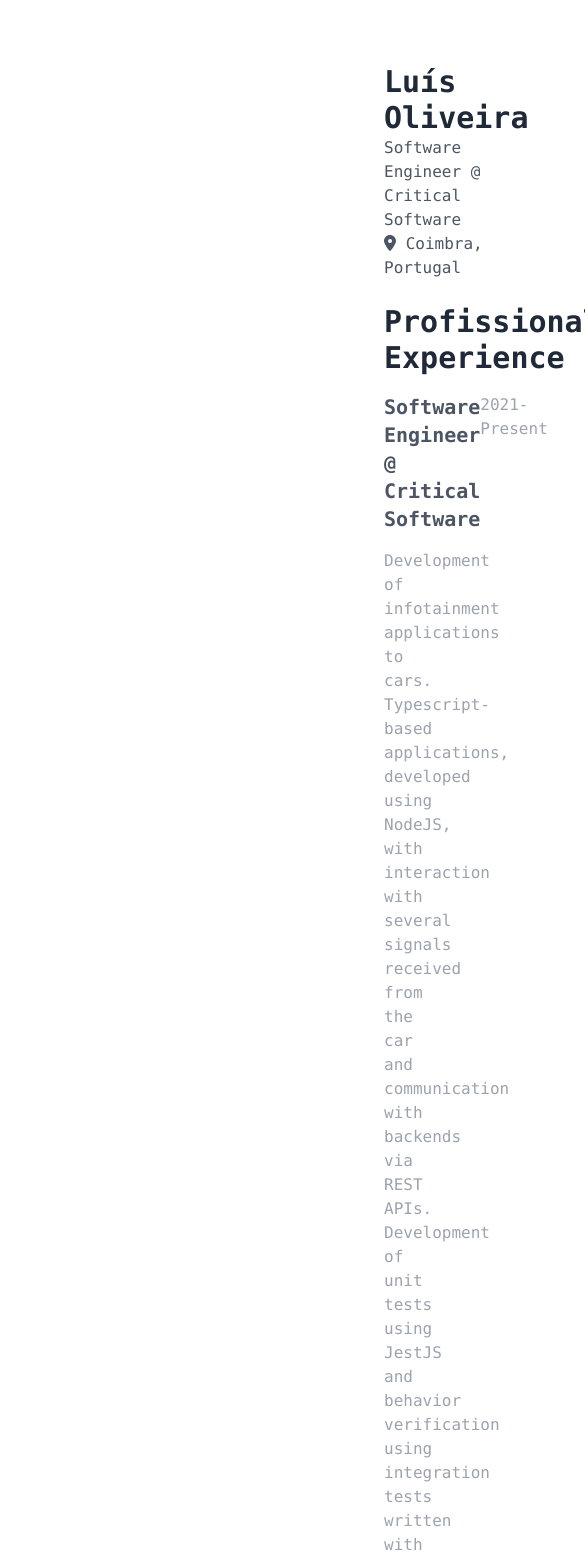
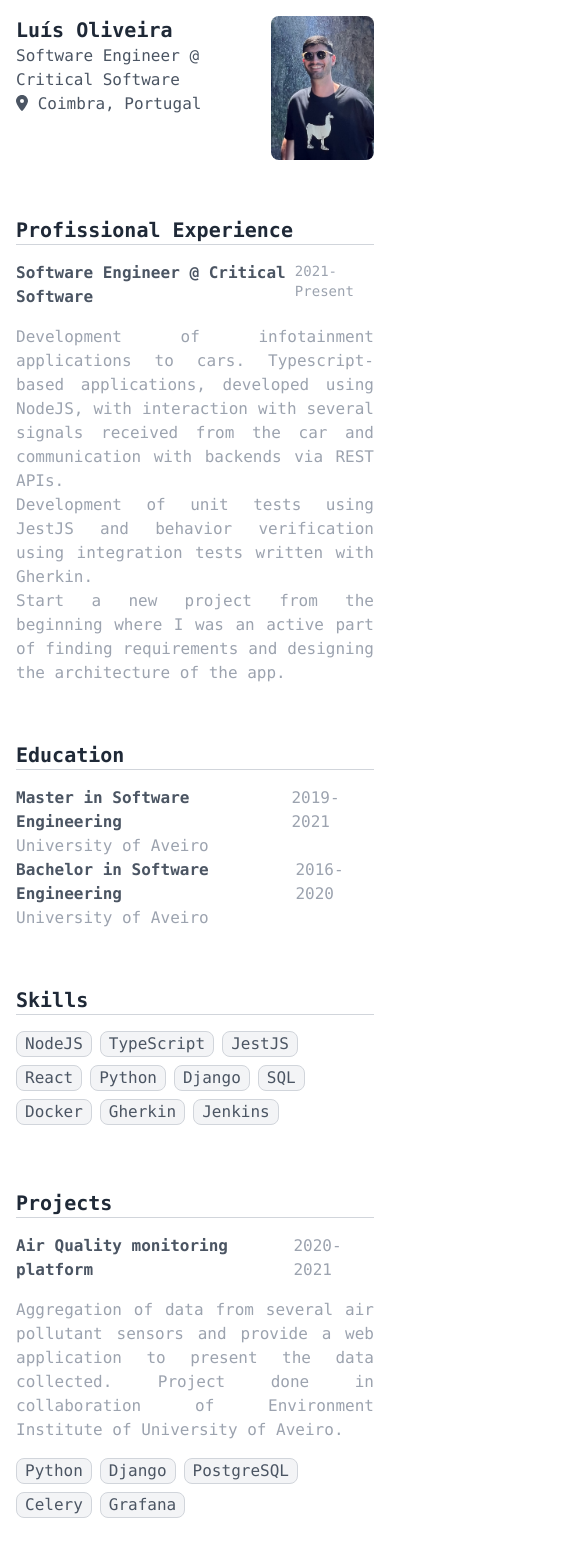
Before and after one commit to luisoliveira98/my-website, a React (Create React App) app: page / in a window 390 px wide. Shown: the top 1552 px of the page, 585 px wide, since content can reach past the window. Built offline with nearby package versions, Linux system fonts and the light colour scheme.

Commit message:
put page responsive

```diff
--- a/package.json
+++ b/package.json
@@ -2,6 +2,7 @@
   "name": "my-web-site",
   "version": "0.1.0",
   "private": true,
+  "homepage": "https://luisoliveira98.github.io/my-website",
   "dependencies": {
     "@fortawesome/fontawesome-svg-core": "^6.5.1",
     "@fortawesome/free-brands-svg-icons": "^6.5.1",
--- a/src/App.jsx
+++ b/src/App.jsx
@@ -6,14 +6,18 @@
 
 function App() {
   return (
-    <div class="font-mono px-96 pt-16 pb-16 text-gray-600 flex flex-col h-screen justify-between">
-      <main>
+    <div class="font-mono container relative mx-auto scroll-my-12 p-4 md:p-16 text-gray-600 flex flex-col h-screen justify-between">
+      <main class="mx-auto w-full max-w-2xl space-y-8">
         {/* Header with personal information */}
         <div class="flex justify-between">
           <div>
-            <h1 class="text-gray-800 text-3xl font-bold">Luís Oliveira</h1>
-            <h2>Software Engineer @ Critical Software</h2>
-            <span>
+            <h1 class="text-gray-800 text-xl md:text-3xl font-bold">
+              Luís Oliveira
+            </h1>
+            <h2 class="text-md md:text-xl">
+              Software Engineer @ Critical Software
+            </h2>
+            <span class="text-md md:text-xl">
               <FontAwesomeIcon icon={faLocationDot} /> Coimbra, Portugal
             </span>
           </div>
@@ -24,19 +28,19 @@
         {/* Work experience */}
         <div class="pt-6">
           <div class="mb-4 border-b border-gray-300">
-            <span class="text-gray-800 text-3xl font-bold">
+            <span class="text-gray-800 text-xl md:text-3xl font-bold">
               Profissional Experience
             </span>
           </div>
           <div>
             <div class="flex justify-between">
-              <span class="text-xl font-bold">
+              <span class="text-md md:text-xl font-bold">
                 Software Engineer @ Critical Software
               </span>
-              <span class="text-gray-400">2021-Present</span>
+              <span class="text-sm md:text-xl text-gray-400">2021-Present</span>
             </div>
             <div class="pt-4">
-              <span class="text-gray-400 text-justify">
+              <span class="text-md md:text-lg text-gray-400 text-justify">
                 <ul>
                   <li>
                     Development of infotainment applications to cars.
@@ -61,65 +65,73 @@
         {/* Educational information */}
         <div class="pt-6">
           <div class="mb-4 border-b border-gray-300">
-            <span class="text-gray-800 text-3xl font-bold">Education</span>
+            <span class="text-gray-800 text-xl md:text-3xl font-bold">
+              Education
+            </span>
           </div>
           <div>
             <div class="flex justify-between">
-              <span class="text-xl font-bold">
+              <span class="text-md md:text-xl font-bold">
                 Master in Software Engineering
               </span>
-              <span class="text-gray-400">2019-2021</span>
+              <span class="text-md md:text-xl text-gray-400">2019-2021</span>
             </div>
             <div>
-              <span class="text-gray-400">University of Aveiro</span>
+              <span class="text-md md:text-lg text-gray-400">
+                University of Aveiro
+              </span>
             </div>
           </div>
           <div>
             <div class="flex justify-between">
-              <span class="text-xl font-bold">
+              <span class="text-md md:text-xl font-bold">
                 Bachelor in Software Engineering
               </span>
-              <span class="text-gray-400">2016-2020</span>
+              <span class="text-md md:text-xl text-gray-400">2016-2020</span>
             </div>
             <div>
-              <span class="text-gray-400">University of Aveiro</span>
+              <span class="text-md md:text-lg text-gray-400">
+                University of Aveiro
+              </span>
             </div>
           </div>
         </div>
         {/* Skills */}
         <div class="pt-6">
           <div class="mb-4 border-b border-gray-300">
-            <span class="text-gray-800 text-3xl font-bold">Skills</span>
+            <span class="text-gray-800 text-xl md:text-3xl font-bold">
+              Skills
+            </span>
           </div>
-          <div class="text-lg text-center grid grid-cols-5 gap-2">
-            <div class="mb-2 rounded-lg border border-gray-300 bg-gray-100">
+          <div class="text-md md:text-xl text-center flex flex-wrap">
+            <div class="mb-2 mr-2 rounded-lg border border-gray-300 bg-gray-100">
               <span class="m-2">NodeJS</span>
             </div>
-            <div class="mb-2 rounded-lg border border-gray-300 bg-gray-100">
+            <div class="mb-2 mr-2 rounded-lg border border-gray-300 bg-gray-100">
               <span class="m-2">TypeScript</span>
             </div>
-            <div class="mb-2 rounded-lg border border-gray-300 bg-gray-100">
+            <div class="mb-2 mr-2 rounded-lg border border-gray-300 bg-gray-100">
               <span class="m-2">JestJS</span>
             </div>
-            <div class="mb-2 rounded-lg border border-gray-300 bg-gray-100">
+            <div class="mb-2 mr-2 rounded-lg border border-gray-300 bg-gray-100">
               <span class="m-2">React</span>
             </div>
-            <div class="mb-2 rounded-lg border border-gray-300 bg-gray-100">
+            <div class="mb-2 mr-2 rounded-lg border border-gray-300 bg-gray-100">
               <span class="m-2">Python</span>
             </div>
-            <div class="mb-2 rounded-lg border border-gray-300 bg-gray-100">
+            <div class="mb-2 mr-2 rounded-lg border border-gray-300 bg-gray-100">
               <span class="m-2">Django</span>
             </div>
-            <div class="mb-2 rounded-lg border border-gray-300 bg-gray-100">
+            <div class="mb-2 mr-2 rounded-lg border border-gray-300 bg-gray-100">
               <span class="m-2">SQL</span>
             </div>
-            <div class="mb-2 rounded-lg border border-gray-300 bg-gray-100">
+            <div class="mb-2 mr-2 rounded-lg border border-gray-300 bg-gray-100">
               <span class="m-2">Docker</span>
             </div>
-            <div class="mb-2 rounded-lg border border-gray-300 bg-gray-100">
+            <div class="mb-2 mr-2 rounded-lg border border-gray-300 bg-gray-100">
               <span class="m-2">Gherkin</span>
             </div>
-            <div class="mb-2 rounded-lg border border-gray-300 bg-gray-100">
+            <div class="mb-2 mr-2 rounded-lg border border-gray-300 bg-gray-100">
               <span class="m-2">Jenkins</span>
             </div>
           </div>
@@ -127,21 +139,23 @@
         {/* Projects */}
         <div class="pt-6">
           <div class="mb-4 border-b border-gray-300">
-            <span class="text-gray-800 text-3xl font-bold">Projects</span>
+            <span class="text-gray-800 text-xl md:text-3xl font-bold">
+              Projects
+            </span>
           </div>
           <div class="flex justify-between">
-            <span class="text-xl font-bold">
+            <span class="text-md md:text-xl font-bold">
               Air Quality monitoring platform
             </span>
             <span class="text-gray-400">2020-2021</span>
           </div>
-          <div class="pt-4">
+          <div class="text-md md:text-lg pt-4">
             <div class="text-gray-400 text-justify">
               Aggregation of data from several air pollutant sensors and provide
               a web application to present the data collected. Project done in
               collaboration of Environment Institute of University of Aveiro.
             </div>
-            <div class="flex pt-4">
+            <div class="flex flex-wrap pt-4">
               <div class="mb-2 mr-2 rounded-lg border border-gray-300 bg-gray-100">
                 <span class="m-2">Python</span>
               </div>
--- a/src/components/Footer.jsx
+++ b/src/components/Footer.jsx
@@ -5,9 +5,9 @@
 
 function Footer() {
   return (
-    <footer class="pt-6">
-      <div class="sm:flex sm:items-center sm:justify-end">
-        <span class="text-sm text-gray-800 sm:text-center dark:text-gray-400">
+    <footer class="mx-auto w-full max-w-2xl space-y-8 pt-6">
+      <div class="flex items-center justify-end">
+        <span class="text-sm text-gray-800 text-center dark:text-gray-400">
           <a
             href={cv}
             download="Luis-Oliveira-CV"
@@ -18,7 +18,7 @@
             Get my CV
           </a>
         </span>
-        <div class="flex mt-4 sm:justify-center sm:mt-0 text-2xl">
+        <div class="flex mt-0 justify-center text:lg md:text-2xl">
           <a href="https://www.linkedin.com/in/luisoliveira98" class="pl-4">
             <FontAwesomeIcon icon={faLinkedin} />
           </a>
```
